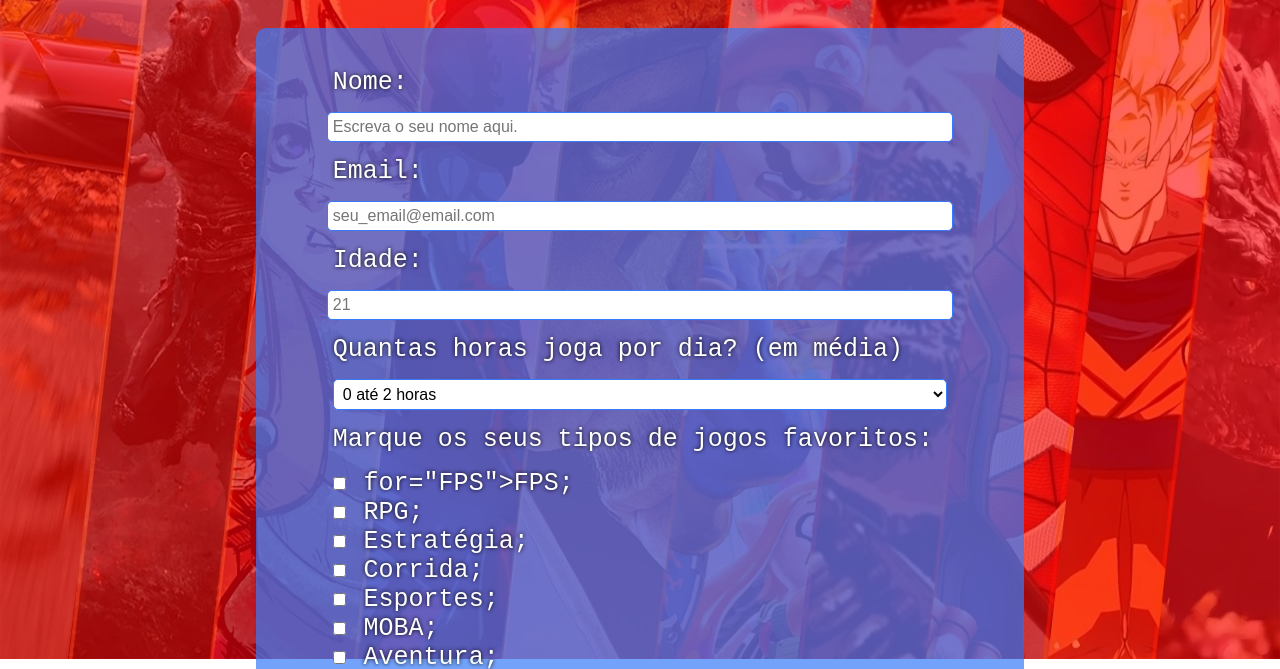
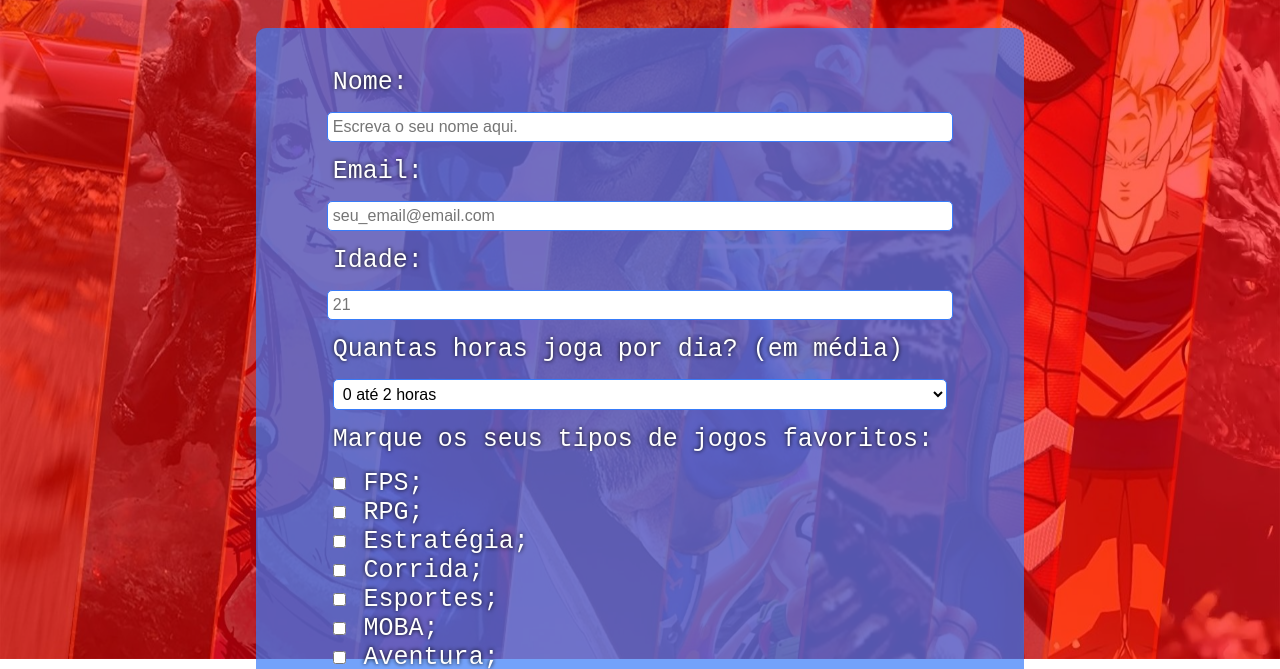
Before and after one commit to CeloRocha/ResponsiveWebDesign, a plain HTML site: page pages/surveyForm.html in a window 1280 px wide. Shown: the part 141-810 px from the top of the page. Drawn offline with Linux system fonts and the light colour scheme.

Commit message:
Label value bug fixed

```diff
--- a/pages/surveyForm.html
+++ b/pages/surveyForm.html
@@ -37,7 +37,7 @@
                     <p class="form-text">Marque os seus tipos de jogos favoritos:</p>
                 <section>
                     <input type="checkbox" name="tipo" id="FPS" value="1">
-                    <label> for="FPS">FPS;</label>
+                    <label for="FPS">FPS;</label>
                     <br>
                     <input type="checkbox" name="tipo" id="RPG" value="2">
                     <label for="RPG">RPG;</label>
```
